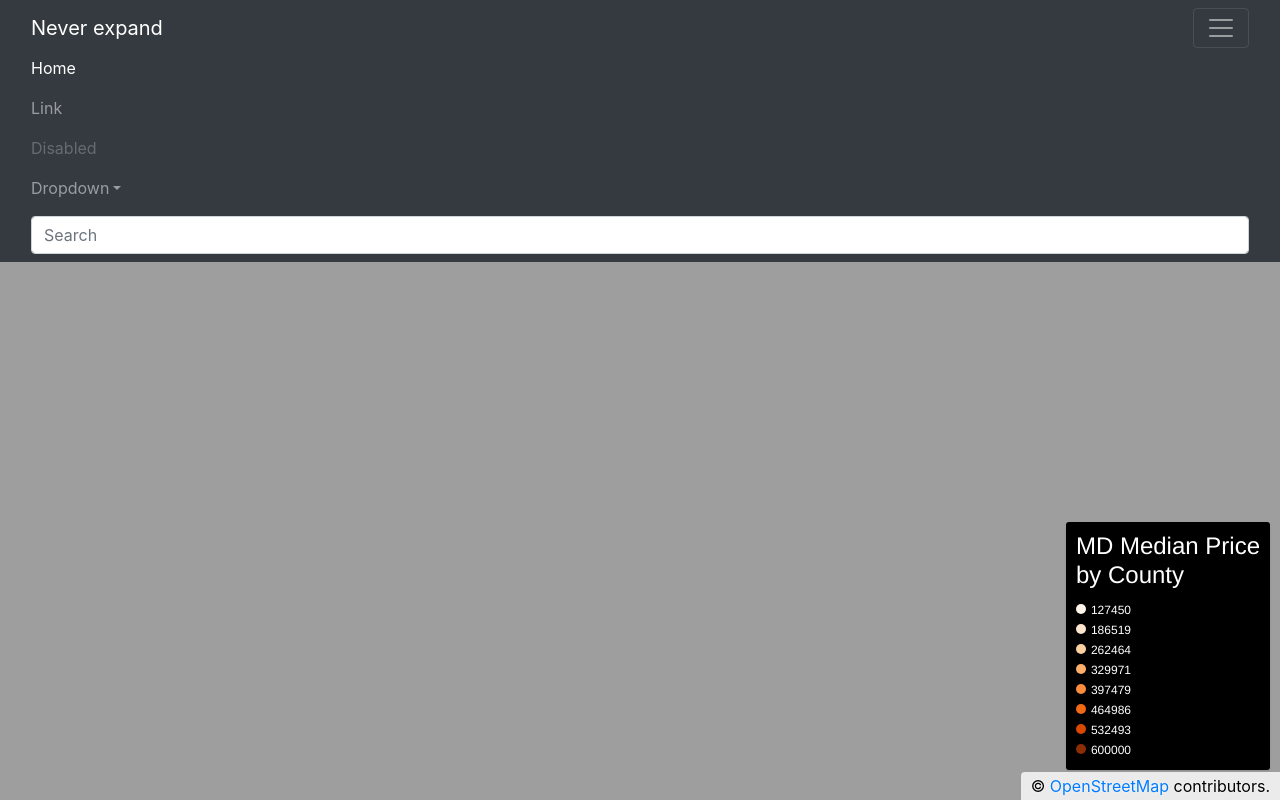
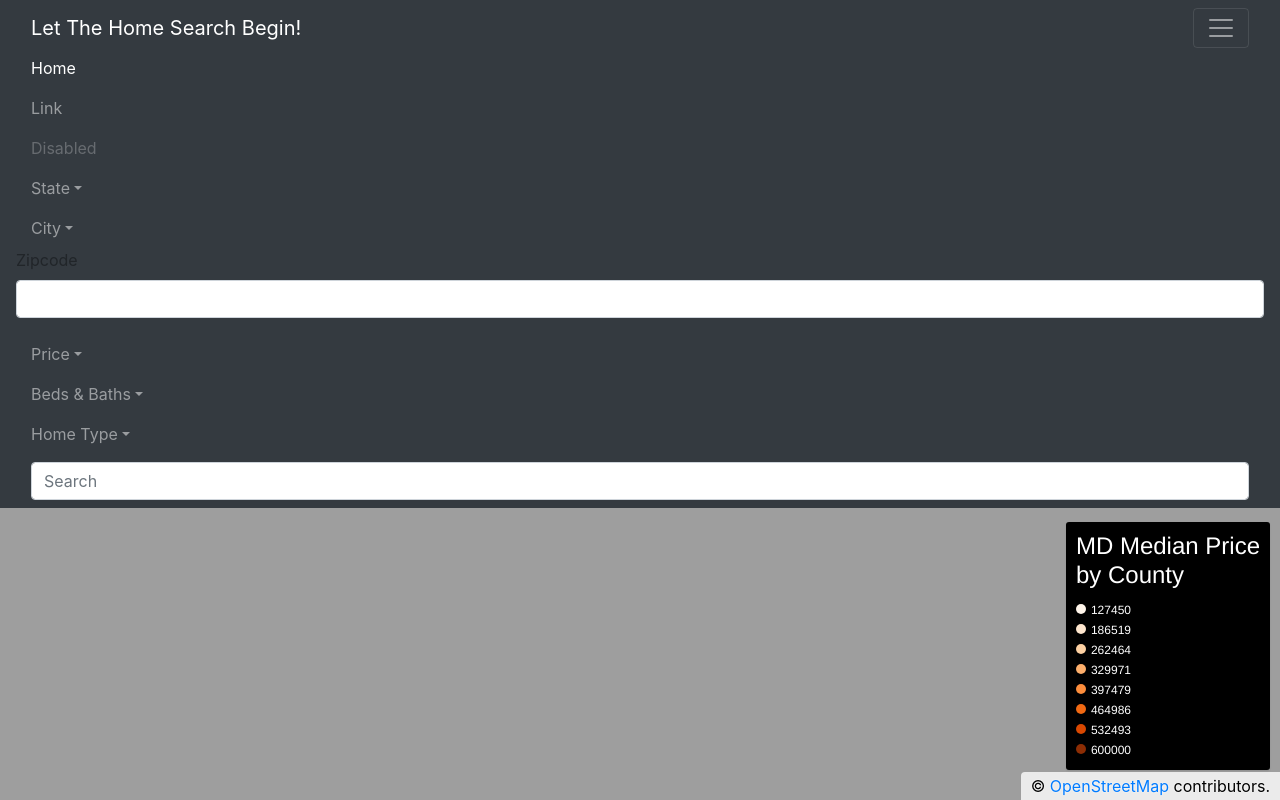
Before and after one commit to ntackyt/DataViz_RealEstate, a Flask app: page / in a window 1280 px wide, after a click that opens the changed part. Run offline with Flask 2, Linux system fonts and the light colour scheme; some libraries are stand-ins or nearby versions.

Commit message:
filters set up

```diff
--- a/app.py
+++ b/app.py
@@ -3,8 +3,7 @@ from flask import Flask
 import requests
 import os
 import json
-import geojson
-
+# import geojson
 
 
 TEMPLATE_DIR = os.path.abspath('../templates')
--- a/static/dist/css/styles.css
+++ b/static/dist/css/styles.css
@@ -133,3 +133,7 @@ body {
     white-space: nowrap;
     -webkit-overflow-scrolling: touch;
   }
+
+  #inputZipWord {
+    color: white;
+  }
--- a/templates/index.html
+++ b/templates/index.html
@@ -27,7 +27,7 @@
 
     <nav class="navbar sticky-top navbar-dark bg-dark" aria-label="First navbar example">
       <div class="container-fluid">
-        <a class="navbar-brand" href="#">Never expand</a>
+        <a class="navbar-brand" href="#">Let The Home Search Begin!</a>
         <button class="navbar-toggler" type="button" data-bs-toggle="collapse" data-bs-target="#navbarsExample01" aria-controls="navbarsExample01" aria-expanded="false" aria-label="Toggle navigation">
           <span class="navbar-toggler-icon"></span>
         </button>
@@ -44,11 +44,47 @@
               <a class="nav-link disabled">Disabled</a>
             </li>
             <li class="nav-item dropdown">
-              <a class="nav-link dropdown-toggle" href="#" data-bs-toggle="dropdown" aria-expanded="false">Dropdown</a>
+              <a class="nav-link dropdown-toggle" href="#" data-bs-toggle="dropdown" aria-expanded="false">State</a>
               <ul class="dropdown-menu">
                 <li><a class="dropdown-item" href="#">Action</a></li>
                 <li><a class="dropdown-item" href="#">Another action</a></li>
                 <li><a class="dropdown-item" href="#">Something else here</a></li>
+              </ul>
+            </li>
+            <li class="nav-item dropdown">
+              <a class="nav-link dropdown-toggle" href="#" data-bs-toggle="dropdown" aria-expanded="false">City</a>
+              <ul class="dropdown-menu">
+                <li><a class="dropdown-item" href="#">Action</a></li>
+                <li><a class="dropdown-item" href="#">Another action</a></li>
+                <li><a class="dropdown-item" href="#">Something else here</a></li>
+              </ul>
+            </li>
+            <div class="form-group row">
+              <label for="inputZipWord">Zipcode</label>
+              <input type="text" class="form-control" id="inputZip">
+            </div>
+            <li class="nav-item dropdown">
+              <a class="nav-link dropdown-toggle" href="#" data-bs-toggle="dropdown" aria-expanded="false">Price</a>
+              <ul class="dropdown-menu">
+                <li><a class="dropdown-item" href="#">Action</a></li>
+                <li><a class="dropdown-item" href="#">Another action</a></li>
+                <li><a class="dropdown-item" href="#">Something else here</a></li>
+              </ul>
+            </li>
+            <li class="nav-item dropdown">
+              <a class="nav-link dropdown-toggle" href="#" data-bs-toggle="dropdown" aria-expanded="false">Beds & Baths</a>
+              <ul class="dropdown-menu">
+                <li><a class="dropdown-item" href="#">Action</a></li>
+                <li><a class="dropdown-item" href="#">Another action</a></li>
+                <li><a class="dropdown-item" href="#">Something else here</a></li>
+              </ul>
+            </li>
+            <li class="nav-item dropdown">
+              <a class="nav-link dropdown-toggle" href="#" data-bs-toggle="dropdown" aria-expanded="false">Home Type</a>
+              <ul class="dropdown-menu">
+                <li><a class="dropdown-item" href="#">Single-Family</a></li>
+                <li><a class="dropdown-item" href="#">Townhome</a></li>
+                <li><a class="dropdown-item" href="#">Apartment/Condo</a></li>
               </ul>
             </li>
           </ul>
```
Also changed, not shown: static/dist/css/dashboard.rtl.css (line endings or trailing spaces).
